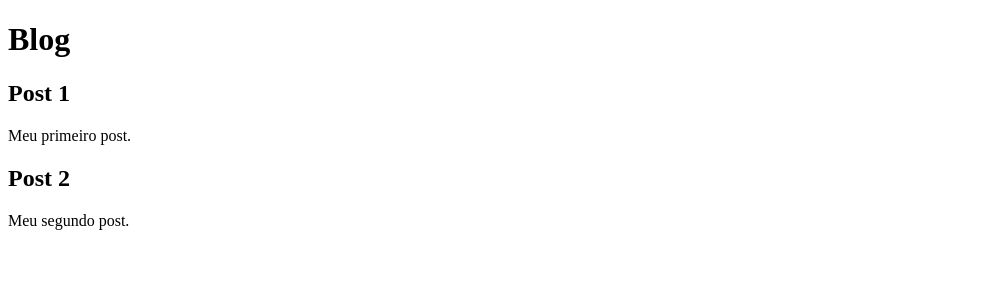
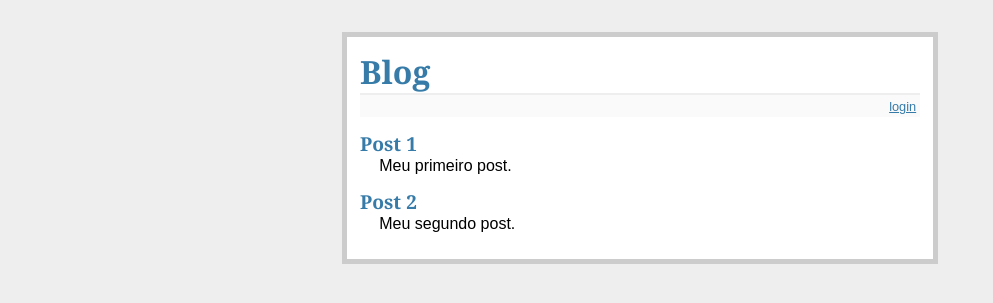
Before and after one commit to OSrB2/pythonWeb, a Flask app: page / in a window 1280 px wide. Shown: the top 303 px of the page, without its empty margins (0-993 px from the left). Run offline with Flask 2, Linux system fonts and the light colour scheme.

Commit message:
feat: add css, layout html

```diff
--- /dev/null
+++ b/static/style.css
@@ -0,0 +1,62 @@
+body {
+  font-family: sans-serif;
+  background: #eee;
+}
+a,
+h1,
+h2 {
+  color: #377ba8;
+}
+h1,
+h2 {
+  font-family: 'Georgia', serif;
+  margin: 0;
+}
+h1 {
+  border-bottom: 2px solid #eee;
+}
+h2 {
+  font-size: 1.2em;
+}
+
+.pagina {
+  margin: 2em auto;
+  width: 35em;
+  border: 5px solid #ccc;
+  padding: 0.8em;
+  background: white;
+}
+.entradas {
+  list-style: none;
+  margin: 0;
+  padding: 0;
+}
+.entradas li {
+  margin: 0.8em 1.2em;
+}
+.entradas li h2 {
+  margin-left: -1em;
+}
+.ins-entrada {
+  font-size: 0.9em;
+  border-bottom: 1px solid #ccc;
+}
+.ins-entrada dl {
+  font-weight: bold;
+}
+.metanav {
+  text-align: right;
+  font-size: 0.8em;
+  padding: 0.3em;
+  margin-bottom: 1em;
+  background: #fafafa;
+}
+.flash {
+  background: #cee5f5;
+  padding: 0.5em;
+  border: 1px solid #aacbe2;
+}
+.erro {
+  background: #f0d6d6;
+  padding: 0.5em;
+}
--- a/templates/exibir_entradas.html
+++ b/templates/exibir_entradas.html
@@ -1,19 +1,13 @@
-<!DOCTYPE html>
-<html lang="pt-BR">
+{% extends "layout.html" %}
 
-<head>
-  <meta charset="UTF-8">
-  <meta http-equiv="X-UA-Compatible" content="IE=edge">
-  <meta name="viewport" content="width=device-width, initial-scale=1.0">
-  <title>Blog</title>
-</head>
+{% block corpo %}
 
-<body>
-  <h1>Blog</h1>
+<ul class="entradas">
   {% for entrada in entradas %}
-  <h2>{{ entrada['titulo'] }}</h2>
-  <p>{{ entrada ['texto'] }}</p>
-  {% endfor %}
-</body>
-
-</html>
+  <li>
+    <h2>{{ entrada.titulo }}</h2>{{ entrada.texto|safe }}
+    {% else %}
+  <li><em>Inacreditável. Até agora nenhuma entrada.</em>
+    {% endfor %}
+</ul>
+{% endblock %}
--- /dev/null
+++ b/templates/layout.html
@@ -0,0 +1,29 @@
+<!DOCTYPE html>
+<html lang="pt-BR">
+
+<head>
+  <meta charset="UTF-8">
+  <meta http-equiv="X-UA-Compatible" content="IE=edge">
+  <meta name="viewport" content="width=device-width, initial-scale=1.0">
+  <title>Blog</title>
+  <link rel="stylesheet" type="text/css" href="../static/style.css">
+</head>
+
+<body>
+  <div class="pagina">
+    <h1>Blog</h1>
+    <div class="metanav">
+      {% if not session.logado %}
+      <a href="#">login</a>
+      {% else %}
+      <a href="#">logout</a>
+      {% endif %}
+    </div>
+    {% for mensagem in get_flashed_messages() %}
+    <div class="flash">{{ mensagem }}</div>
+    {% endfor %}
+    {% block corpo %}{% endblock %}
+  </div>
+</body>
+
+</html>
```
